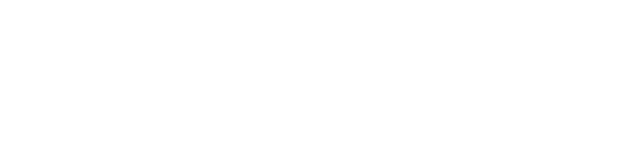
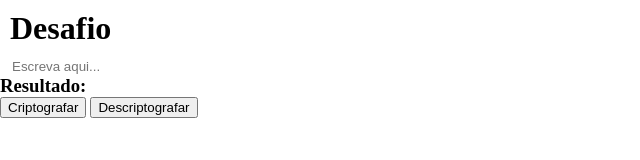
Before and after one commit to gabrielfiss1/decodificador_desafio_ONE, a plain HTML site: page index.html in a window 1280 px wide. Shown: the whole page, without its empty margins (0-640 px from the left). Drawn offline with Linux system fonts and the light colour scheme.

Commit message:
feat: func criptgrafar

```diff
--- a/app.js
+++ b/app.js
@@ -0,0 +1,28 @@
+function validaCampo(){
+    let palavra = document.querySelector('input').value;
+    palavra.toLowerCase();
+    return console.log(palavra);
+}
+
+function criptografar(){
+    let palavra = document.querySelector('input').value;
+    let criptoE = 'enter';
+    let criptoI = 'imes';
+    let criptoA = 'ai';
+    let criptoO = 'ober';
+    let criptoU = 'ufat'
+        //texto.toLowerCase()
+       let textoCriptografado = palavra.replaceAll('e', criptoE);
+        textoCriptografado = textoCriptografado.replaceAll('i', criptoI);
+        textoCriptografado = textoCriptografado.replaceAll('a', criptoA);
+        textoCriptografado = textoCriptografado.replaceAll('o', criptoO);
+        textoCriptografado = textoCriptografado.replaceAll('u', criptoU);
+
+    let campo = document.getElementById('resultadoTexto');
+    campo.innerHTML = textoCriptografado;
+        //eturn console.log(textoCriptografado);
+}
+
+function descriptografar(){
+
+}
--- a/index.html
+++ b/index.html
@@ -7,6 +7,17 @@
     <link rel="stylesheet" href="styles.css">
 </head>
 <body>
+    <header></header>
+    <h1 class="title">Desafio</h1>
+    <div>
+        <input onclick="validaCampo()" type="text" placeholder="Escreva aqui...">
+    </div>
+    <h3>Resultado:</h3>
+    <div id="resultadoTexto"></div>
+    <div>
+        <button onclick="criptografar()">Criptografar</button>
+        <button onclick="descriptografar()">Descriptografar</button>
+    </div>
     <script src="app.js" defer ></script>
 </body>
 </html>
--- a/styles.css
+++ b/styles.css
@@ -1,3 +1,12 @@
 * {
     margin: 0;
 }
+
+.title {
+    margin: 10px;
+}
+input {
+  margin-left: 10px;
+  border: none;
+  border-radius: 5px;
+}
```
